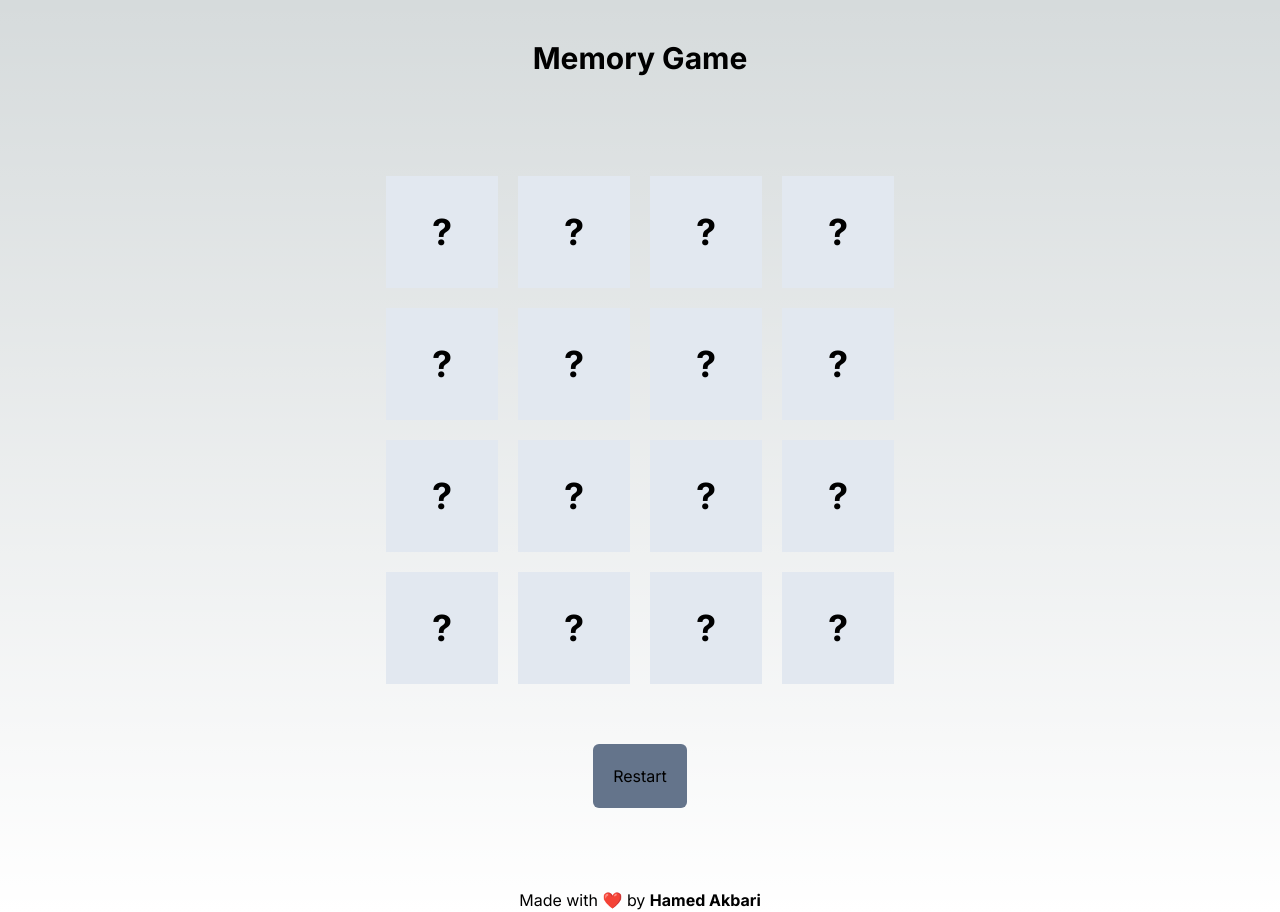
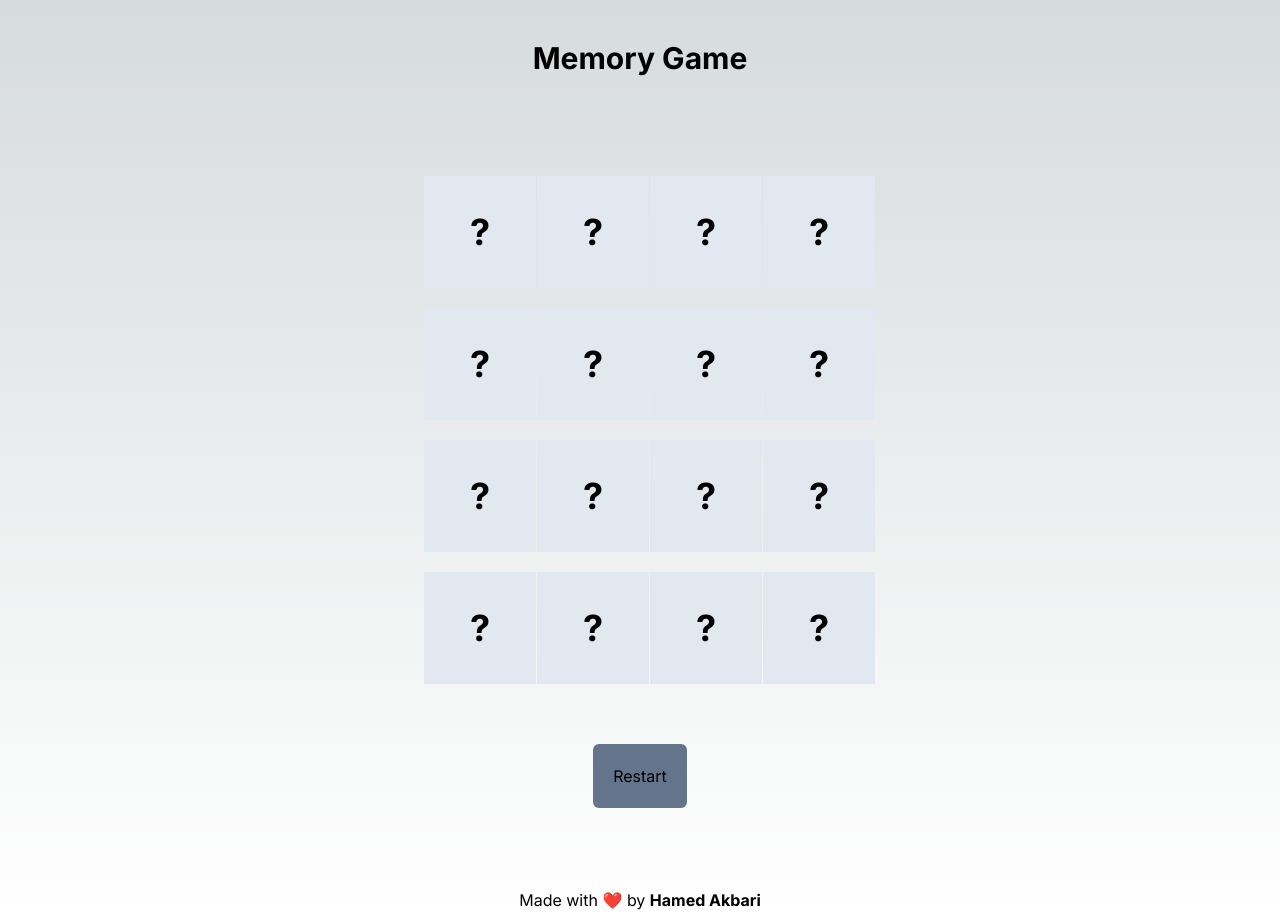
Before and after one commit to hamedakbarii/memory-game, a Next.js app: page / in a window 1280 px wide. Built offline with nearby package versions, Linux system fonts and the light colour scheme.

Commit message:
image loading bug updated

```diff
--- a/components/MemoryGame.tsx
+++ b/components/MemoryGame.tsx
@@ -61,7 +61,8 @@ export default function MemoryGame() {
 
       {gameOver && <h2 className="text-green-500 p-5">You WON! Congrats!</h2>}
 
-      <div className="grid grid-cols-4 gap-5 mt-5">
+      <div className="w-full max-w-md mx-auto px-2">
+        <div className="grid grid-cols-4 gap-2 sm:gap-5 mt-5 justify-center">
           {cards.map((card, index) => (
             <div
               className={`flex justify-center text-4xl font-bold text-black items-center sm:w-28 w-[70px] sm:h-28 h-[70px] bg-slate-200 transform cursor-pointer transition-transform duration-300 ${
@@ -77,7 +78,7 @@ export default function MemoryGame() {
                   className="rotate-180 object-contain"
                   src={`/memory-cards/${card}.webp`}
                   alt="Memory Card"
-                width={112} // same as w-28
+                  width={112}
                   height={112}
                 />
               ) : (
@@ -85,6 +86,7 @@ export default function MemoryGame() {
               )}
             </div>
           ))}
+        </div>
       </div>
 
       <button
```
Lines whose indentation alone changed are shown as unchanged.
